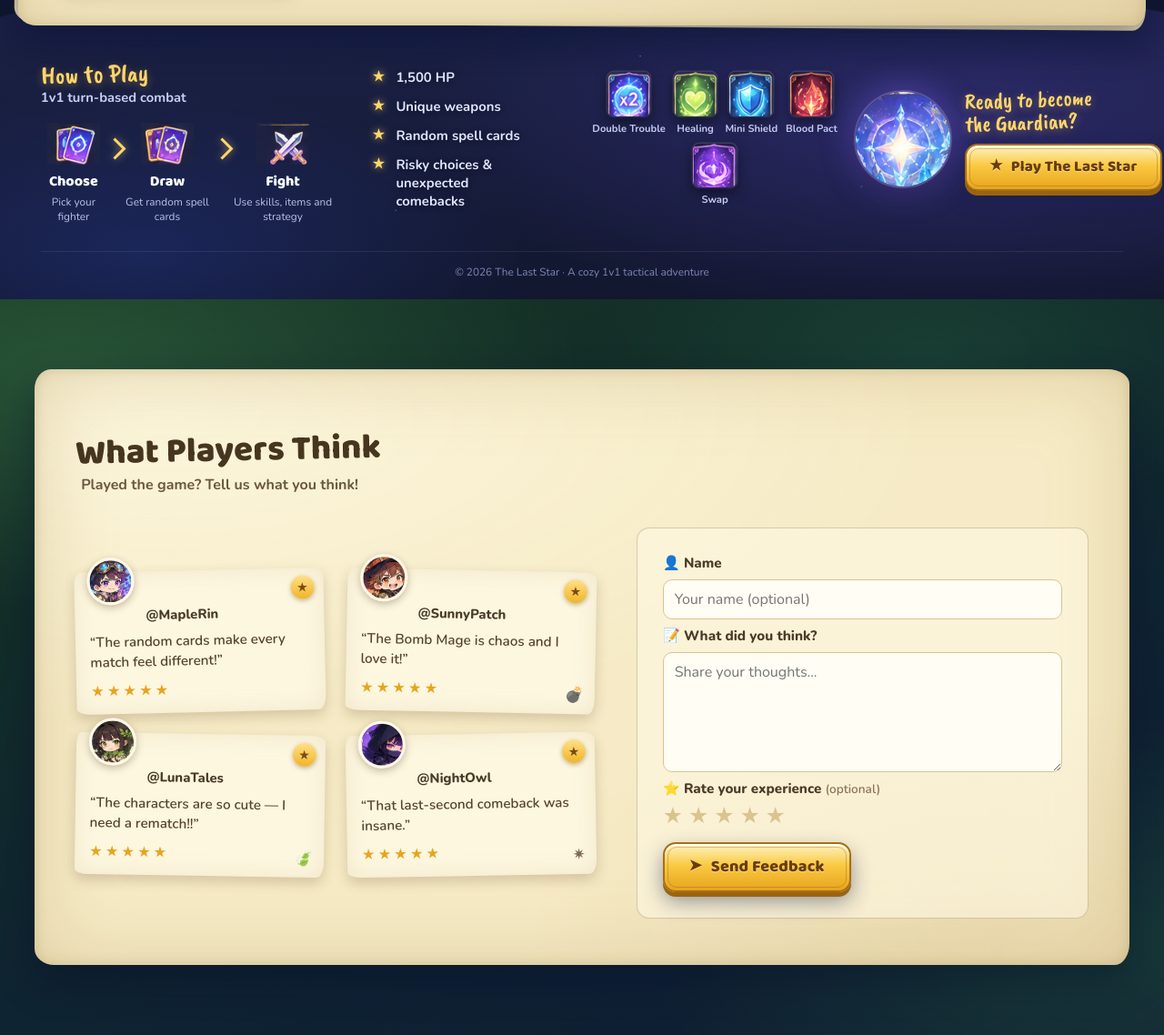
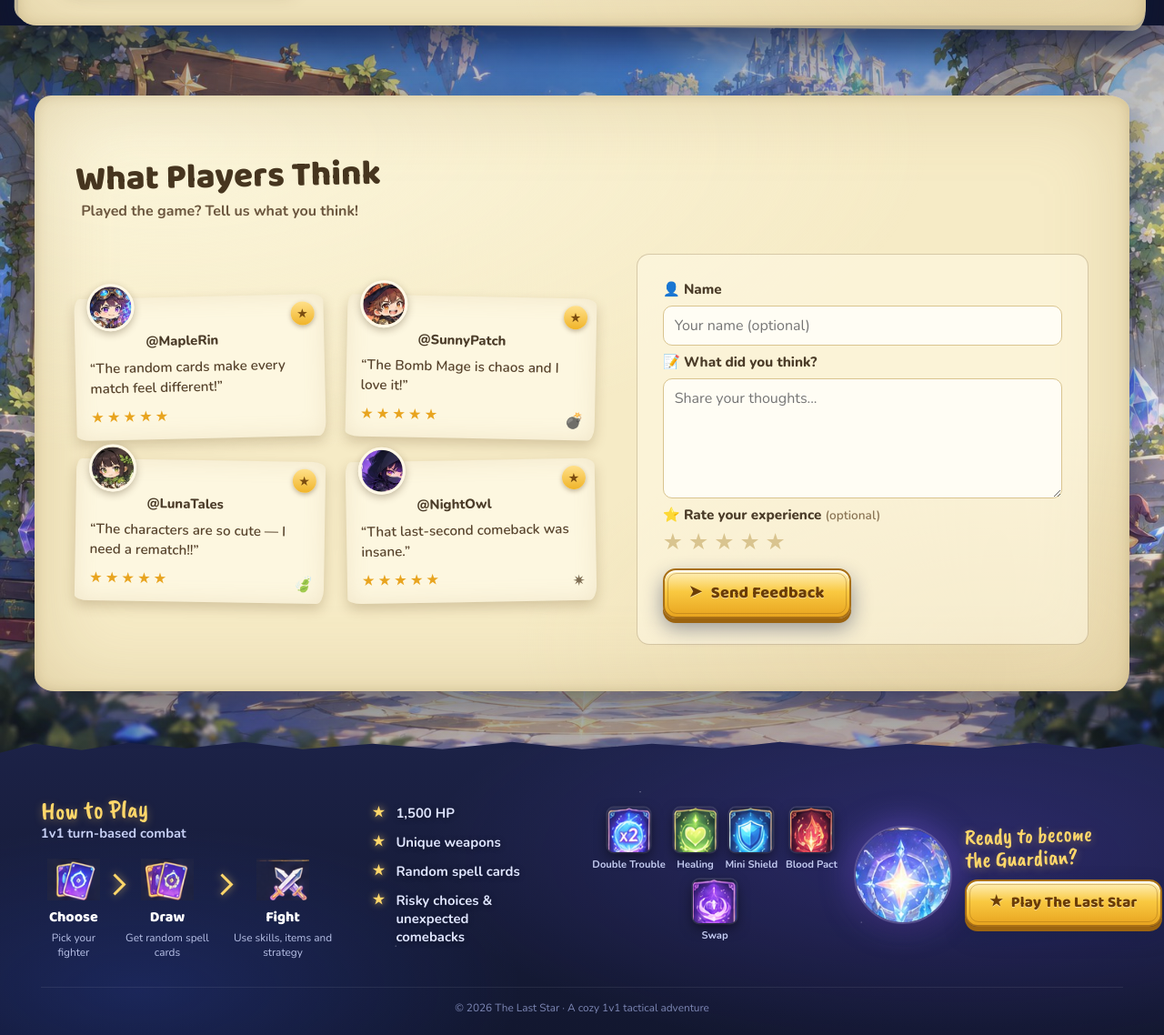
Before and after one commit to creatorofstars/GOTY, a website: page landing-page/index.html in a window 1280 px wide. Shown: the part 908-2046 px from the top of the page at 91% size. Drawn offline with nearby package versions, Linux system fonts and the light colour scheme.

Commit message:
Feedback section uses sky-ruins backdrop; footer moved after feedback

```diff
--- a/landing-page/css/style.css
+++ b/landing-page/css/style.css
@@ -582,17 +582,20 @@ section { scroll-margin-top: 70px; }
 .feedback {
   position: relative;
   padding: clamp(46px, 6vw, 80px) clamp(14px, 3vw, 40px);
-  background:
-    radial-gradient(900px 420px at 6% 10%, rgba(70, 135, 85, .38), transparent 62%),
-    radial-gradient(820px 420px at 94% 88%, rgba(34, 96, 62, .42), transparent 60%),
-    radial-gradient(600px 300px at 80% 8%, rgba(40, 105, 70, .30), transparent 60%),
-    radial-gradient(2px 2px at 16% 26%, rgba(255, 230, 150, .5), transparent 55%),
-    radial-gradient(2px 2px at 82% 70%, rgba(255, 230, 150, .4), transparent 55%),
-    radial-gradient(2px 2px at 48% 85%, rgba(255, 230, 150, .35), transparent 55%),
-    linear-gradient(160deg, #163522, #0e2233 68%, #101c33);
+  background: url("../assets/bg-later.jpg") center / cover no-repeat #4a7ab5;
+}
+
+.feedback::before {
+  content: "";
+  position: absolute;
+  inset: 0;
+  background: linear-gradient(180deg, rgba(12, 22, 50, .34), rgba(12, 22, 50, .06) 30%, rgba(12, 22, 50, .06) 72%, rgba(12, 22, 50, .34));
+  pointer-events: none;
 }
 
 .feedback-panel {
+  position: relative;
+  z-index: 1;
   max-width: 1400px;
   margin: 0 auto;
   background:
--- a/landing-page/index.html
+++ b/landing-page/index.html
@@ -9,7 +9,7 @@
 <link rel="preconnect" href="https://fonts.googleapis.com">
 <link rel="preconnect" href="https://fonts.gstatic.com" crossorigin>
 <link href="https://fonts.googleapis.com/css2?family=Baloo+2:wght@600;700;800&family=Caveat+Brush&family=Nunito:ital,wght@0,400;0,600;0,700;0,800;1,400;1,700&display=swap" rel="stylesheet">
-<link rel="stylesheet" href="css/style.css?v=12">
+<link rel="stylesheet" href="css/style.css?v=13">
 </head>
 <body>
 
@@ -101,57 +101,7 @@
   </div>
 </main>
 
-<footer class="footer" id="how">
-  <div class="footer-inner">
 
-    <div class="how reveal">
-      <h2 class="script">How to Play</h2>
-      <p class="how-sub">1v1 turn-based combat</p>
-      <ol class="steps">
-        <li>
-          <img src="assets/step-choose.png" alt="" aria-hidden="true">
-          <strong>Choose</strong>
-          <span>Pick your fighter</span>
-        </li>
-        <li>
-          <img src="assets/step-draw.png" alt="" aria-hidden="true">
-          <strong>Draw</strong>
-          <span>Get random spell cards</span>
-        </li>
-        <li>
-          <img src="assets/step-fight.png" alt="" aria-hidden="true">
-          <strong>Fight</strong>
-          <span>Use skills, items and strategy</span>
-        </li>
-      </ol>
-    </div>
-
-    <ul class="features reveal">
-      <li>1,500 HP</li>
-      <li>Unique weapons</li>
-      <li>Random spell cards</li>
-      <li>Risky choices &amp; unexpected comebacks</li>
-    </ul>
-
-    <div class="spells reveal">
-      <figure><img src="assets/card-double.png" alt="Double Trouble spell card"><figcaption>Double Trouble</figcaption></figure>
-      <figure><img src="assets/card-heal.png" alt="Healing spell card"><figcaption>Healing</figcaption></figure>
-      <figure><img src="assets/card-shield.png" alt="Mini Shield spell card"><figcaption>Mini Shield</figcaption></figure>
-      <figure><img src="assets/card-blood.png" alt="Blood Pact spell card"><figcaption>Blood Pact</figcaption></figure>
-      <figure><img src="assets/card-swap.png" alt="Swap spell card"><figcaption>Swap</figcaption></figure>
-    </div>
-
-    <div class="cta reveal" id="play">
-      <img class="cta-crystal" src="assets/footer-crystal.jpg" alt="" aria-hidden="true">
-      <div>
-        <p class="script cta-line">Ready to become<br>the Guardian?</p>
-        <a class="btn" href="https://goty--creatorofstars.replit.app/intro"><span class="btn-star" aria-hidden="true">★</span>Play The Last Star</a>
-      </div>
-    </div>
-
-  </div>
-  <p class="fineprint">© 2026 The Last Star · A cozy 1v1 tactical adventure</p>
-</footer>
 
 <section class="feedback" id="feedback">
   <div class="feedback-panel">
@@ -222,6 +172,58 @@
   </div>
 </section>
 
+<footer class="footer" id="how">
+  <div class="footer-inner">
+
+    <div class="how reveal">
+      <h2 class="script">How to Play</h2>
+      <p class="how-sub">1v1 turn-based combat</p>
+      <ol class="steps">
+        <li>
+          <img src="assets/step-choose.png" alt="" aria-hidden="true">
+          <strong>Choose</strong>
+          <span>Pick your fighter</span>
+        </li>
+        <li>
+          <img src="assets/step-draw.png" alt="" aria-hidden="true">
+          <strong>Draw</strong>
+          <span>Get random spell cards</span>
+        </li>
+        <li>
+          <img src="assets/step-fight.png" alt="" aria-hidden="true">
+          <strong>Fight</strong>
+          <span>Use skills, items and strategy</span>
+        </li>
+      </ol>
+    </div>
+
+    <ul class="features reveal">
+      <li>1,500 HP</li>
+      <li>Unique weapons</li>
+      <li>Random spell cards</li>
+      <li>Risky choices &amp; unexpected comebacks</li>
+    </ul>
+
+    <div class="spells reveal">
+      <figure><img src="assets/card-double.png" alt="Double Trouble spell card"><figcaption>Double Trouble</figcaption></figure>
+      <figure><img src="assets/card-heal.png" alt="Healing spell card"><figcaption>Healing</figcaption></figure>
+      <figure><img src="assets/card-shield.png" alt="Mini Shield spell card"><figcaption>Mini Shield</figcaption></figure>
+      <figure><img src="assets/card-blood.png" alt="Blood Pact spell card"><figcaption>Blood Pact</figcaption></figure>
+      <figure><img src="assets/card-swap.png" alt="Swap spell card"><figcaption>Swap</figcaption></figure>
+    </div>
+
+    <div class="cta reveal" id="play">
+      <img class="cta-crystal" src="assets/footer-crystal.jpg" alt="" aria-hidden="true">
+      <div>
+        <p class="script cta-line">Ready to become<br>the Guardian?</p>
+        <a class="btn" href="https://goty--creatorofstars.replit.app/intro"><span class="btn-star" aria-hidden="true">★</span>Play The Last Star</a>
+      </div>
+    </div>
+
+  </div>
+  <p class="fineprint">© 2026 The Last Star · A cozy 1v1 tactical adventure</p>
+</footer>
+
 <script src="js/main.js?v=5"></script>
 </body>
 </html>
```
Also changed, not shown: landing-page/assets/bg-later.jpg (added).
